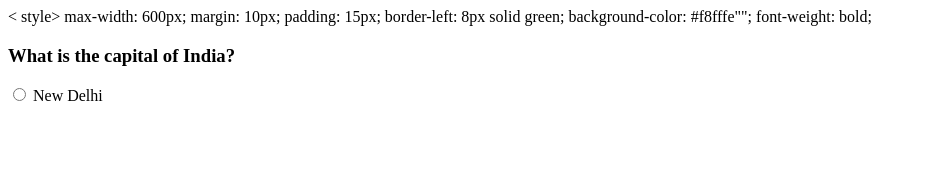
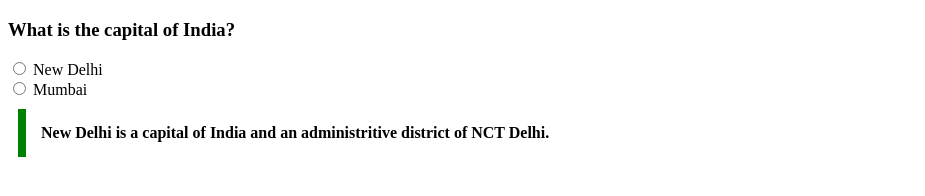
Before and after one commit to acciojob/trivia-Jyotikum1991, a website: page main.html in a window 1280 px wide. Shown: the whole page, without its empty margins (0-925 px from the left). Drawn offline with Linux system fonts and the light colour scheme.

Commit message:
created a submission

```diff
--- a/main.html
+++ b/main.html
@@ -4,18 +4,12 @@
 
 <head>
 	<link rel="stylesheet" href="styles.css">
-<	style> max-width: 600px;
-		margin: 10px; padding: 15px;
-		border-left: 8px solid green;
-		background-color: #f8fffe"";
-		font-weight: bold;
-	</style>
+
 </head>
 
 <body>
 	<!-- the entire body must be written by student -->
-	<script type="text/javascript" src="./script.js">
-</script>
+
 
 	<div>
 		<h3> What is the capital of India?
@@ -23,12 +17,13 @@
 		<form action="">
 			<input type="radio" name="state" value="New delhi">
 			<label for ="">New Delhi</label> <br>
-			<input type="radio" name='state" value="Mumbai">
-		        <label for="">Mumbai</label>
+			<input type="radio" name="state" value="Mumbai">
+		   <label for="">Mumbai</label><br>
 		</form>
-		 <blockquote>New Delhi is a capital of India and an administritive district of NCT Delhi.</blockquote>
+		 <blockquote href="https://en.wikipedia.org/wiki/New_Delhi">New Delhi is a capital of India and an administritive district of NCT Delhi.</blockquote>
 	</div>
-
+<script type="text/javascript" src="./script.js">
+</script>
 
 </body>
 
--- a/styles.css
+++ b/styles.css
@@ -1,2 +1,7 @@
 
 /* Your CSS Code here. */
+        blockquote{max-width: 600px;
+		margin: 10px; padding: 15px;
+		border-left: 8px solid green;
+		background-color: #f8fffe"";
+		font-weight: bold;}
```
